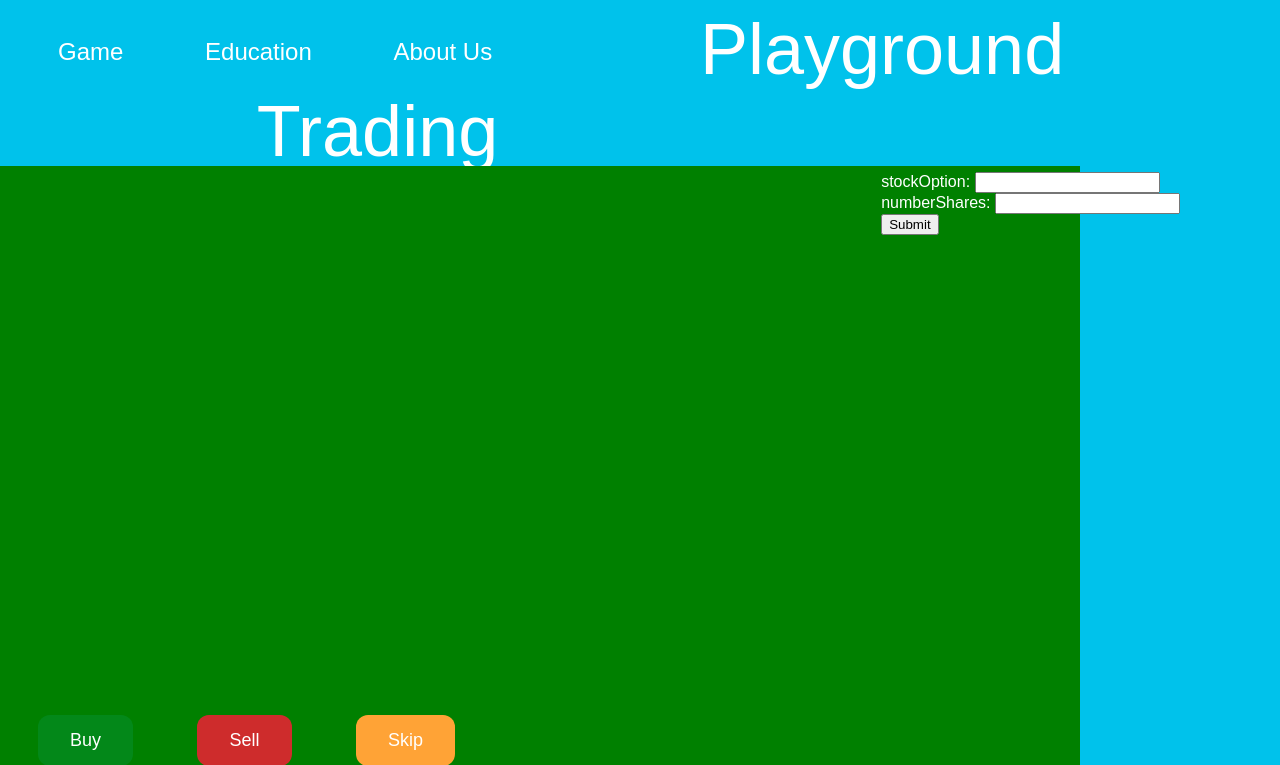
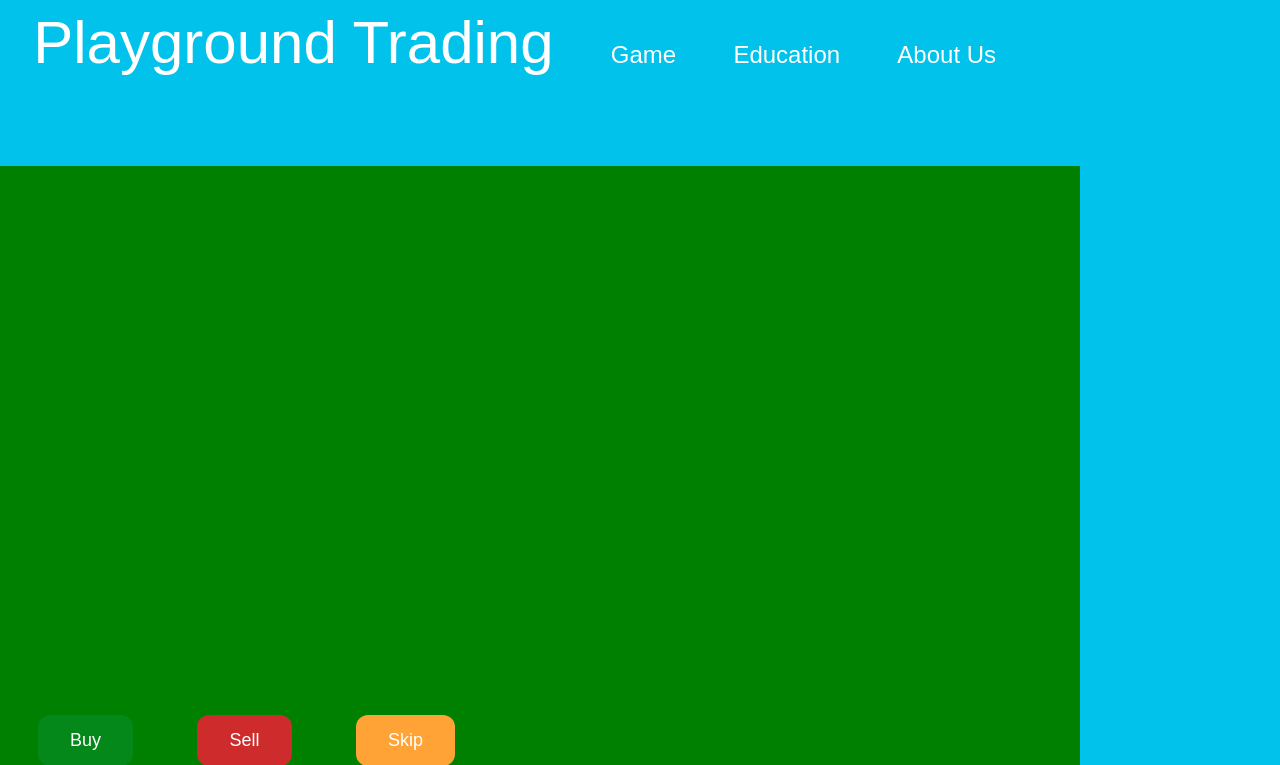
Before and after one commit to Vannicked/PlayGroundTradingWeb, a Django app: page /game/ in a window 1280 px wide. Shown: the top 765 px of the page. Run offline with Django 5.2, Linux system fonts and the light colour scheme.

Commit message:
updated navbar appearance and small tweaks

```diff
--- a/pages/static/pages/functions.js
+++ b/pages/static/pages/functions.js
@@ -1,25 +1,9 @@
 function buy(){
-    let stock = prompt("What stock do you want to buy?", "NVIDIA");
-    let text = "blank";
-    if (stock == null || stock == ""){
-        text = "No stock entered.";
-    }
-    else{
-        text = "You have purchased " + stock + ".";
-    }
-    console.log(text);
+    document.getElementById("buyStock").style.visibility = "visible";
 }
 
 function sell(){
-    let stock = prompt("What stock do you want to sell?", "NVIDIA");
-    let text = "blank";
-    if (stock == null || stock == ""){
-        text = "No stock entered.";
-    }
-    else{
-        text = "You have sold " + stock + ".";
-    }
-    console.log(text);
+    document.getElementById("sellStock").style.visibility = "visible";
 }
 
 function skip(){
--- a/pages/static/pages/style.css
+++ b/pages/static/pages/style.css
@@ -22,14 +22,16 @@ a:visited {
 }
 
 .pages {
-    float: left;
-    padding-top: 30px;
+    position: relative;
     font-size: 24px;
-    margin: auto;
 }
 
-.topnav {
-    text-align: center;
+.homeScreen {
+    margin-right: 2%;
+    margin-left: 2%;
+    position: relative;
+    text-align: left;
+    font-size: 60px;
 }
 
 .marketScreen {
--- a/pages/templates/pages/game.html
+++ b/pages/templates/pages/game.html
@@ -7,14 +7,14 @@
     <script src="{% static 'pages/functions.js' %}"></script>
 </head>
 
-<div class="topnav">
-    <div class = "pages" style="text-align: left;">
-        <a href = "/game" style="padding-left: 50px;">Game</a>
-        <a href = "/education" style="padding-left: 75px;">Education</a>
-        <a href = "/about" style="padding-left: 75px;">About Us</a>
+<body>
+    <div class = "pages">
+        <a href="/" class="homeScreen">Playground Trading</a>
+        <a href = "/game" style="margin-right: 2%; margin-left: 2%; text-align: right;">Game</a>
+        <a href = "/education" style="margin-right: 2%; margin-left: 2%; text-align: right;">Education</a>
+        <a href = "/about" style="margin-right: 2%; margin-left: 2%; text-align: right;">About Us</a>
     </div>
-        <a href="/" style="font-size: 72px; text-align: center; padding-right: 525px;">Playground Trading</a>
-</div>
+
     <div class="game">
 
         <div class="marketScreen">
@@ -27,9 +27,16 @@
             <button class = "button skipbutton" type="button" onclick="skip()">Skip</button>
         </div>
 
-    <form action="/game/" method="post" style="position: absolute; right: 100;">
+        <form id="buyStock" action="/game/" method="post" style="position: absolute; right: 100; visibility: hidden;">
             {% csrf_token %}
             {{ buying }}
             <input type="submit" value="Submit">
         </form>
+
+        <form id="sellStock" action="/game/" method="post" style="position: absolute; right: 100; visibility: hidden;">
+            {% csrf_token %}
+            {{ selling }}
+            <input type="submit" value="Submit">
+        </form>
     </div>
+</body>
```
Also changed, not shown: pages/templates/pages/about.html (+11 -7 lines), pages/templates/pages/education.html (+7 -8 lines), pages/templates/pages/home.html (+13 -12 lines). Lines whose indentation alone changed are shown as unchanged.
